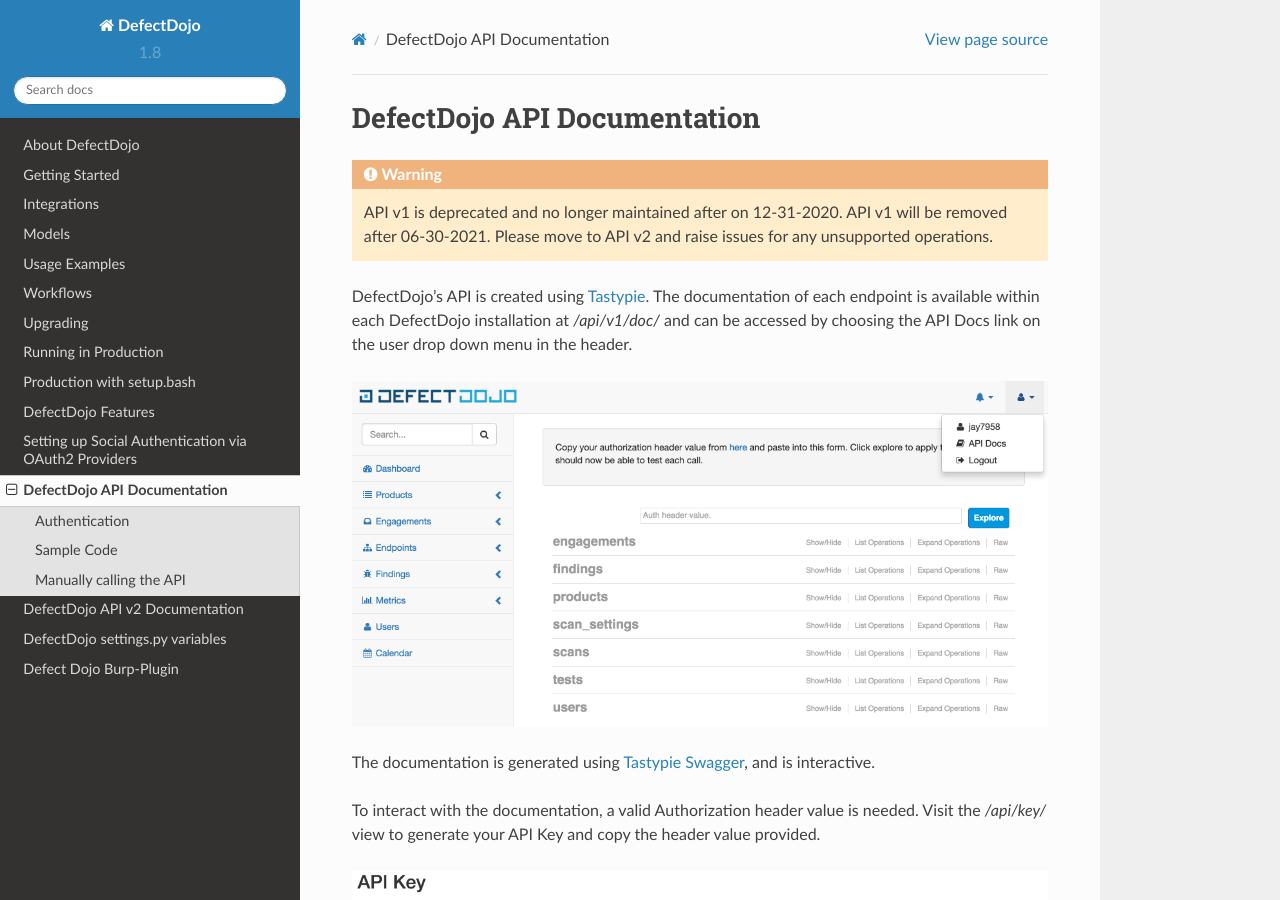
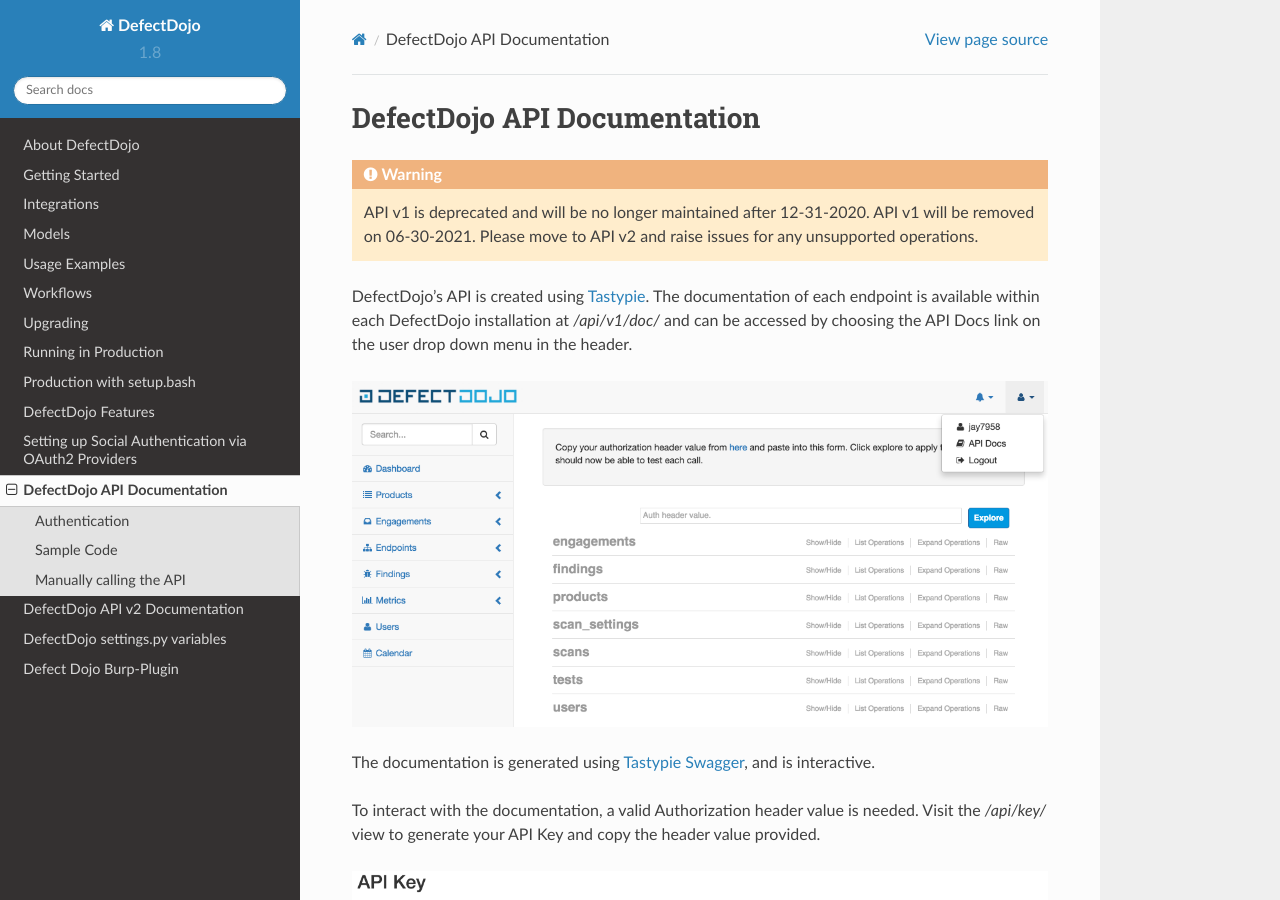
Before and after one commit to DefectDojo/Documentation, a Sphinx documentation site: the page built from docs/api-docs.rst, in a window 1280 px wide and 900 px high. Built offline with Sphinx 7.4.7 and the Read the Docs theme 2.0.0, drawn with Linux system fonts in a browser that asks for light colours.

Commit message:
Update api-docs.rst

```diff
--- a/docs/api-docs.rst
+++ b/docs/api-docs.rst
@@ -2,8 +2,8 @@
 ============================
 
 .. warning::
-   API v1 is deprecated and no longer maintained after on 12-31-2020.
-   API v1 will be removed after 06-30-2021.
+   API v1 is deprecated and will be no longer maintained after 12-31-2020.
+   API v1 will be removed on 06-30-2021.
    Please move to API v2 and raise issues for any unsupported operations.
 
 
```
